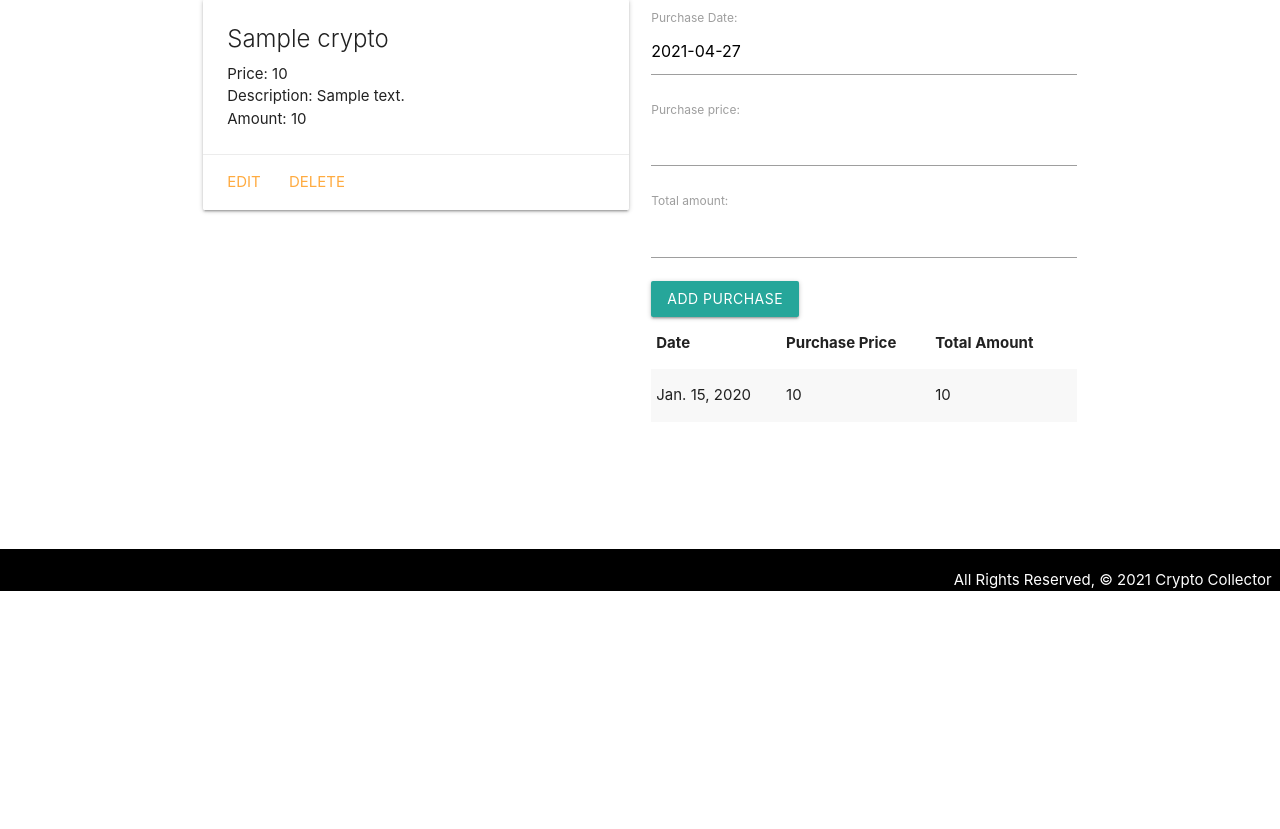
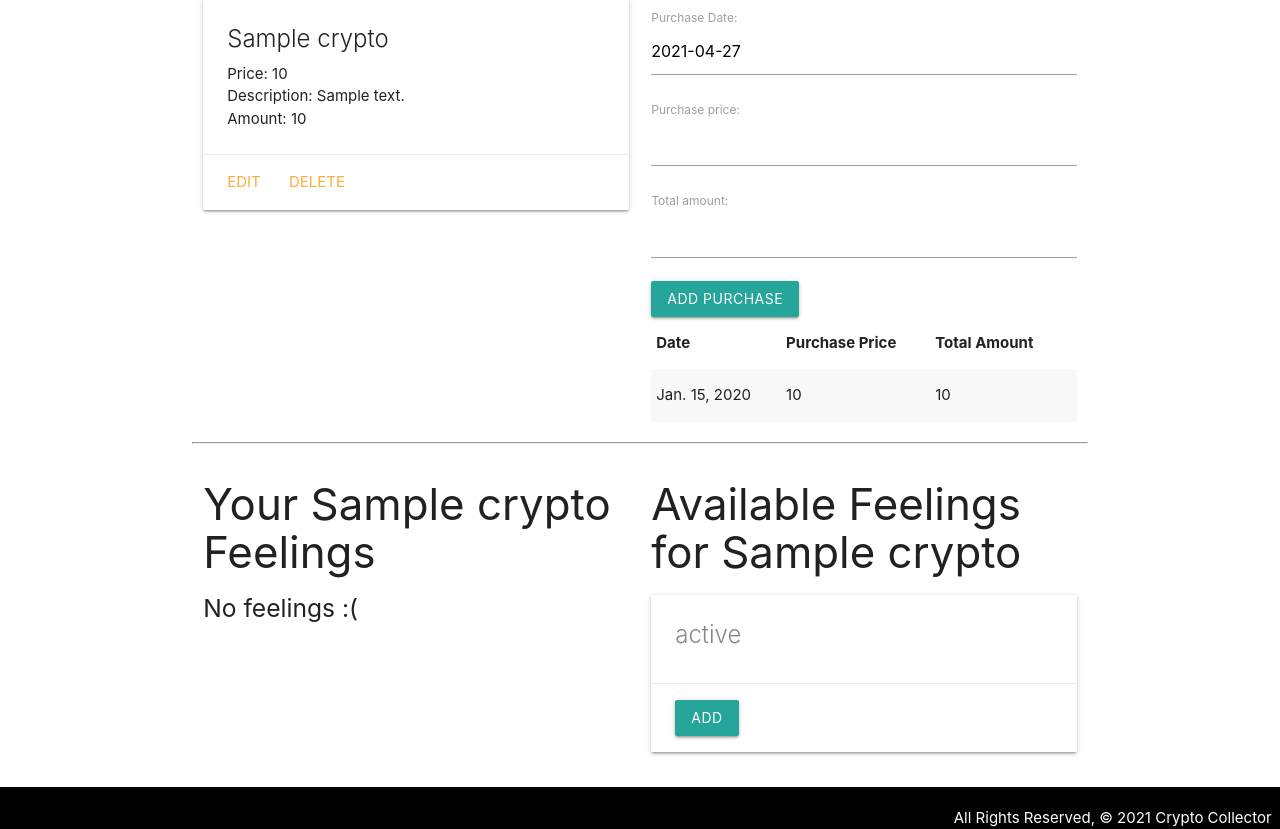
Before and after one commit to ifrah1/crypto-collector-v2, a Django app: page /cryptos/1/ in a window 1280 px wide. Shown: the part 209-1038 px from the top of the page. Before the commit the page ends 800 px from the top, so only its background shows below. Run offline with Django 3.2, Linux system fonts and the light colour scheme; tables that the repository leaves empty hold one stand-in row (values such as "Sample post").

Commit message:
added feelings to crypto page

```diff
--- a/main_app/templates/cryptos/detail.html
+++ b/main_app/templates/cryptos/detail.html
@@ -50,6 +50,54 @@
     </div>
 </div>
 
+<hr>
+<div class="row">
+    <div class="col s6">
+        <h3>Your {{ crypto.name }} Feelings</h3>
+        {% if crypto.feelings.count %}
+        {% for feeling in crypto.feelings.all %}
+        <div class="card">
+            <div class="card-content">
+                <span class="card-title">
+                    <span style="color: {{ feeling.color }}">{{ feeling.status }}</span>
+                </span>
+            </div>
+            <div class="card-action">
+                <form action="" method="post">
+                    {% csrf_token %}
+                    <button type="submit" class="btn red">Remove</button>
+                </form>
+            </div>
+        </div>
+        {% endfor %}
+        {% else %}
+        <h5>No feelings :(</h5>{% endif %}
+    </div>
+    <!-- Available feelings will come after this line -->
+    <div class="col s6">
+        <h3>Available Feelings for {{crypto.name}} </h3>
+        {% if feelings.count %}
+        {% for feeling in feelings.all %}
+        <div class="card">
+            <div class="card-content">
+                <span class="card-title">
+                    <span style="color: {{ feeling.color }}">{{ feeling.status }}</span>
+                </span>
+            </div>
+            <div class="card-action">
+                <form action="" method="post">
+                    {% csrf_token %}
+                    <button type="submit" class="btn">Add</button>
+                </form>
+            </div>
+        </div>
+        {% endfor %}
+        {% else %}
+        <h5>{{crypto.name}} Already Has All feelings Available</h5>
+        {% endif %}
+    </div>
+</div>
+
 <script>
     var dateEl = document.getElementById('id_date');
     M.Datepicker.init(dateEl, {
--- a/main_app/views.py
+++ b/main_app/views.py
@@ -27,9 +27,14 @@ def cryptos_index(request):
 # individual crypto detail page
 def cryptos_detail(request, crypto_id):
     crypto = Crypto.objects.get(id=crypto_id)
+
+    # Get the feelings for crypto doesn't have
+    feelings_crypto_doesnt_have = Feelings.objects.exclude(id__in = crypto.feelings.all().values_list('id'))
+
     # instantiate PurchaseForm to be rendered in the template
     purchase_form = PurchaseForm()
-    return render(request, 'cryptos/detail.html',{'crypto': crypto, 'purchase_form': purchase_form})
+
+    return render(request, 'cryptos/detail.html',{'crypto': crypto, 'purchase_form': purchase_form, 'feelings': feelings_crypto_doesnt_have})
 
 # adds purchase to crypto
 def add_purchase(request, crypto_id):
```
